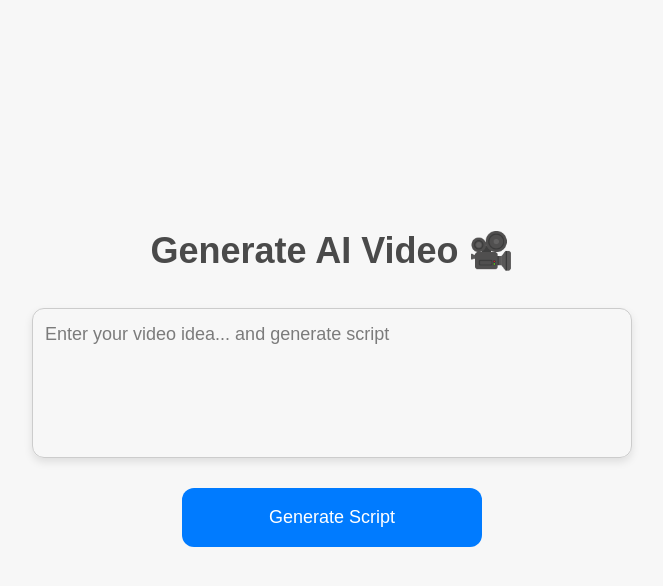
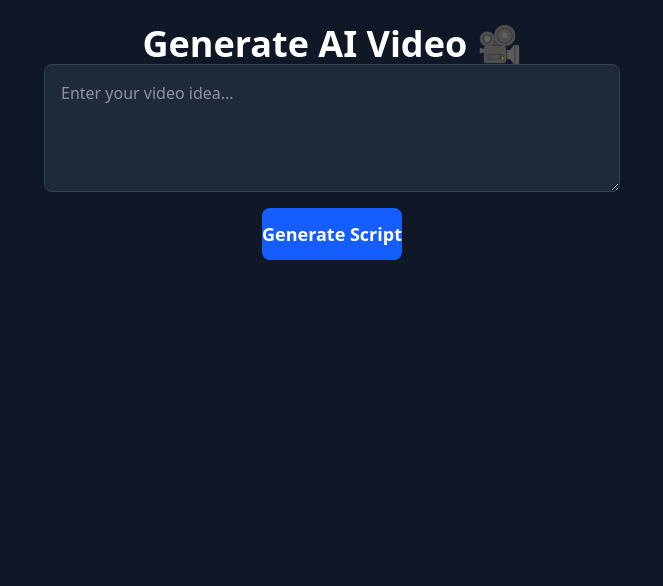
Before and after one commit to Nihalmp45/beat-sync-frontend, a React (Vite) app: page / in a window 1280 px wide. Shown: the top 586 px of the page, without its empty margins (308-971 px from the left). Built offline with nearby package versions, Linux system fonts and the light colour scheme.

Commit message:
subtitles are back and animation done

```diff
--- a/src/Components/SongInputForm.jsx
+++ b/src/Components/SongInputForm.jsx
@@ -1,18 +1,18 @@
 import React, { useState } from "react";
+import axios from "axios";
 
-const BASE_URL = "https://ai-video-phpr.onrender.com";
-
-// http://localhost:4000
+const BASE_URL = "http://localhost:4000";
 
 export default function SongInputForm() {
   const [promptText, setPromptText] = useState("");
-  const [script, setScript] = useState(""); // Define the script state here
-  const [shortenedScript, setShortenedScript] = useState(""); // State for shortened script
+  const [script, setScript] = useState("");
+  const [shortenedScript, setShortenedScript] = useState("");
   const [videoUrl, setVideoUrl] = useState("");
-  const [subtitlesUrl, setSubtitlesUrl] = useState(""); // State for subtitle URL
+  const [subtitlesUrl, setSubtitlesUrl] = useState("");
   const [isLoading, setIsLoading] = useState(false);
   const [status, setStatus] = useState("");
-  const [videoGenerated, setVideoGenerated] = useState(false); // Track if video is generated
+  const [videoGenerated, setVideoGenerated] = useState(false);
+  const [animationEffect, setAnimationEffect] = useState("fade-in"); // New state for animation
 
   const handleGenerateScript = async () => {
     if (!promptText) {
@@ -25,44 +25,22 @@ export default function SongInputForm() {
     setStatus("Generating script...");
 
     try {
-      // Step 1: Generate a script using ChatGPT
-      const scriptResponse = await fetch(
-        `${BASE_URL}/api/video/generate-script`,
-        {
-          method: "POST",
-          headers: { "Content-Type": "application/json" },
-          body: JSON.stringify({ prompt: promptText }),
-        }
-      );
-
-      const scriptData = await scriptResponse.json();
-      if (!scriptResponse.ok || !scriptData.script) {
-        throw new Error(scriptData.error || "Failed to generate script.");
-      }
-
-      const generatedScript = scriptData.script;
-      setScript(generatedScript); // Set the script in state for editing
-
-      // Step 2: Create a shortened version of the script for subtitles
-      const shortenedVersion = generateShortenedScript(generatedScript);
-      setShortenedScript(shortenedVersion); // Set the shortened script for subtitles
+      const response = await axios.post(`${BASE_URL}/api/video/generate-script`, { prompt: promptText });
+      setScript(response.data.script);
+      setShortenedScript(generateShortenedScript(response.data.script));
 
       setStatus("Script generated, feel free to edit it.");
-      setIsLoading(false); // Allow video generation only after script is edited
     } catch (error) {
       console.error("Error:", error);
-      alert(error.message);
+      alert("Failed to generate script.");
+    } finally {
       setIsLoading(false);
     }
   };
 
   const generateShortenedScript = (fullScript) => {
-    // Here we generate a shorter version of the script, this could be a truncation or summary
-    const maxLength = 300; // Limit the length to 300 characters for the subtitle
-    if (fullScript.length > maxLength) {
-      return fullScript.substring(0, maxLength) + "...";
-    }
-    return fullScript;
+    const maxLength = 300;
+    return fullScript.length > maxLength ? fullScript.substring(0, maxLength) + "..." : fullScript;
   };
 
   const handleGenerateVideo = async () => {
@@ -73,241 +51,309 @@ export default function SongInputForm() {
 
     setIsLoading(true);
     setVideoUrl("");
-    setSubtitlesUrl(""); // Clear subtitles URL
+    setSubtitlesUrl("");
     setStatus("Submitting for video generation...");
 
     try {
-      // Step 3: Send the edited script to the video generation API
-      const videoResponse = await fetch(
-        `${BASE_URL}/api/video/generate-video`,
-        {
-          method: "POST",
-          headers: { "Content-Type": "application/json" },
-          body: JSON.stringify({ prompt: script }), // Use the edited script
-        }
-      );
+      const response = await axios.post(`${BASE_URL}/api/video/generate-video`, {
+        prompt: script,
+        animationEffect, // Send animation effect
+      });
 
-      const videoData = await videoResponse.json();
-      if (!videoResponse.ok || !videoData.uuid) {
-        throw new Error(videoData.error || "Failed to queue video generation.");
-      }
-
-      pollVideoStatus(videoData.uuid);
+      pollVideoStatus(response.data.uuid);
     } catch (error) {
       console.error("Error:", error);
-      alert(error.message);
+      alert("Failed to queue video generation.");
       setIsLoading(false);
     }
   };
 
   const pollVideoStatus = async (uuid) => {
-    // Polling logic for checking video status
     try {
-      const statusResponse = await fetch(
-        `${BASE_URL}/api/video/video-status?uuid=${uuid}`
-      );
-      const statusData = await statusResponse.json();
+      const response = await axios.get(`${BASE_URL}/api/video/video-status?uuid=${uuid}`);
 
-      if (statusData.status === "success" && statusData.videoUrl) {
-        setVideoUrl(statusData.videoUrl);
-        // Use the shortened script for subtitles
-        setSubtitlesUrl(generateSubtitlesUrl(shortenedScript)); // Set subtitles URL from the shortened script
+      if (response.data.status === "success" && response.data.videoUrl) {
+        setVideoUrl(response.data.videoUrl);
+        setSubtitlesUrl(generateSubtitlesUrl(shortenedScript));
         setStatus("Video generated successfully!");
-        setVideoGenerated(true); // Mark video as generated
-        setIsLoading(false); // Reset loading state
+        setVideoGenerated(true);
+        setIsLoading(false);
       } else {
-        setStatus(statusData.status);
-        setTimeout(() => pollVideoStatus(uuid), 1000000); // Retry polling every 10 seconds
+        setTimeout(() => pollVideoStatus(uuid), 600000);
       }
     } catch (error) {
       console.error("Error polling video status:", error);
       setStatus("Error checking video status.");
-      setIsLoading(false); // Reset loading state in case of error
+      setIsLoading(false);
     }
   };
 
   const generateSubtitlesUrl = (shortenedScript) => {
-    // Create a VTT (WebVTT) formatted subtitle file
     const subtitleContent = `WEBVTT\n\n00:00:00.000 --> 00:00:10.000\n${shortenedScript}\n`;
-    const subtitleFile = new Blob([subtitleContent], { type: "text/vtt" });
-    const subtitleUrl = URL.createObjectURL(subtitleFile);
-    return subtitleUrl;
-  };
-
-  const handleDownloadVideo = () => {
-    const a = document.createElement("a");
-    a.href = videoUrl;
-    a.download = "generated-video.mp4"; // Set default file name for download
-    a.click();
+    return URL.createObjectURL(new Blob([subtitleContent], { type: "text/vtt" }));
   };
 
   return (
-    <div style={styles.container}>
-      <h1 style={styles.heading}>Generate AI Video 🎥</h1>
+    <div className="flex flex-col items-center min-h-screen bg-gray-900 text-white p-6">
+      <h1 className="text-4xl font-bold">Generate AI Video 🎥</h1>
 
       <textarea
-        style={styles.textarea}
+        className="w-full max-w-xl h-32 p-4 rounded-lg bg-gray-800 border border-gray-700"
         value={promptText}
         onChange={(e) => setPromptText(e.target.value)}
-        placeholder="Enter your video idea... and generate script"
+        placeholder="Enter your video idea..."
       />
 
       <button
-        style={{
-          ...styles.button,
-          ...(isLoading && styles.buttonHover), // Apply hover effect while loading
-        }}
+        className="mt-4 py-3 text-lg font-semibold bg-blue-600 rounded-lg"
         onClick={handleGenerateScript}
         disabled={isLoading}
       >
         {isLoading ? "Generating..." : "Generate Script"}
       </button>
 
-      {status && <p style={styles.status}>{status}</p>}
-      {isLoading && <p style={styles.status}>Loading...</p>}
-
       {script && (
-        <div>
-          <h3>Edit Script</h3>
+        <>
           <textarea
-            style={styles.editTextarea} // Increased width for script editing area
+            className="w-full h-40 p-4 mt-6 bg-gray-800 border border-gray-700"
             value={script}
-            onChange={(e) => setScript(e.target.value)} // Update the script in state
+            onChange={(e) => setScript(e.target.value)}
           />
-          <button
-            style={styles.button}
-            onClick={handleGenerateVideo}
-            disabled={isLoading}
+          <label className="mt-4">Animation Effect:</label>
+          <select
+            className="p-2 bg-gray-800 border border-gray-700"
+            value={animationEffect}
+            onChange={(e) => setAnimationEffect(e.target.value)}
           >
-            {isLoading ? "Generating Video ...please hold on!" : "Generate Video"}
+            <option value="fade-in">Fade In</option>
+            <option value="zoom">Zoom</option>
+            <option value="motion-blur">Motion Blur</option>
+          </select>
+          <button className="mt-4 py-3 text-lg font-semibold bg-green-600 rounded-lg" onClick={handleGenerateVideo}>
+            {isLoading ? "Generating..." : "Generate Video"}
           </button>
-        </div>
+        </>
       )}
 
       {videoUrl && (
-        <div style={styles.videoContainer}>
-          <h2 style={styles.videoTitle}>Generated Video 🎥</h2>
-          <video controls style={styles.video}>
+        <div className="mt-6">
+          <h2 className="text-2xl font-semibold">Generated Video 🎥</h2>
+          <video controls className="w-full">
             <source src={videoUrl} type="video/mp4" />
-            {subtitlesUrl && (
-              <track src={subtitlesUrl} kind="subtitles" label="English" default />
-            )}
-            Your browser does not support the video tag.
+            {subtitlesUrl && <track src={subtitlesUrl} kind="subtitles" label="English" default />}
           </video>
-          {videoGenerated && (
-            <div>
-              <button
-                style={styles.downloadButton}
-                onClick={handleDownloadVideo}
-              >
-                Download Video
-              </button>
-            </div>
-          )}
         </div>
       )}
     </div>
   );
 }
 
-const styles = {
-  container: {
-    display: "flex",
-    flexDirection: "column",
-    alignItems: "center",
-    justifyContent: "center",
-    padding: "40px",
-    backgroundColor: "#f7f7f7",
-    boxSizing: "border-box",
-    fontFamily: '"Arial", sans-serif',
-    minHeight: "100vh", // Allow scrolling
-  },
-  heading: {
-    fontSize: "36px",
-    marginBottom: "30px",
-    textAlign: "center",
-    color: "#4a4a4a",
-    fontWeight: "bold",
-  },
-  textarea: {
-    width: "90%",
-    maxWidth: "600px",
-    height: "150px",
-    fontSize: "18px",
-    padding: "12px",
-    borderRadius: "12px",
-    border: "1px solid #ccc",
-    resize: "none",
-    marginBottom: "30px", // Increased margin to create spacing
-    boxShadow: "0 4px 8px rgba(0, 0, 0, 0.1)",
-    transition: "box-shadow 0.3s ease",
-  },
-  editTextarea: {
-    width: "90%",
-    maxWidth: "600px",
-    height: "300px",
-    fontSize: "18px",
-    padding: "12px",
-    borderRadius: "12px",
-    border: "1px solid #ccc",
-    resize: "none",
-    marginBottom: "30px", // Increased margin to create spacing
-    boxShadow: "0 4px 8px rgba(0, 0, 0, 0.1)",
-    transition: "box-shadow 0.3s ease",
-  },
-  button: {
-    width: "50%",
-    maxWidth: "300px",
-    padding: "16px",
-    fontSize: "18px",
-    backgroundColor: "#007bff",
-    color: "#fff",
-    border: "none",
-    borderRadius: "12px",
-    cursor: "pointer",
-    marginBottom: "30px", // Increased margin to create spacing
-    transition: "background-color 0.3s ease, transform 0.2s ease",
-  },
-  buttonHover: {
-    backgroundColor: "#0056b3",
-    transform: "scale(1.05)",
-  },
-  status: {
-    fontSize: "18px",
-    textAlign: "center",
-    color: "#333",
-    fontWeight: "lighter",
-    marginBottom: "30px", // Increased margin to create spacing
-  },
-  videoContainer: {
-    display: "flex",
-    flexDirection: "column",
-    alignItems: "center",
-    width: "100%",
-    marginTop: "30px",
-  },
-  videoTitle: {
-    fontSize: "22px",
-    marginBottom: "15px",
-    color: "#333",
-    fontWeight: "bold",
-  },
-  video: {
-    width: "90%",
-    maxWidth: "500px",
-    height: "auto", // Ensures the video maintains portrait aspect ratio
-    borderRadius: "12px",
-    boxShadow: "0 4px 12px rgba(0, 0, 0, 0.1)",
-  },
-  downloadButton: {
-    marginTop: "10px",
-    padding: "12px 24px",
-    fontSize: "18px",
-    backgroundColor: "#28a745",
-    color: "#fff",
-    border: "none",
-    borderRadius: "12px",
-    cursor: "pointer",
-    transition: "background-color 0.3s ease, transform 0.2s ease",
-  },
-};
+
+
+
+
+
+
+
+
+
+
+
+
+
+
+
+
+
+
+
+
+
+
+
+
+
+
+
+
+// import React, { useState } from "react";
+
+// const BASE_URL = "http://localhost:4000";
+
+// export default function SongInputForm() {
+//   const [promptText, setPromptText] = useState("");
+//   const [script, setScript] = useState("");
+//   const [shortenedScript, setShortenedScript] = useState("");
+//   const [videoUrl, setVideoUrl] = useState("");
+//   const [subtitlesUrl, setSubtitlesUrl] = useState("");
+//   const [isLoading, setIsLoading] = useState(false);
+//   const [status, setStatus] = useState("");
+//   const [videoGenerated, setVideoGenerated] = useState(false);
+
+//   const handleGenerateScript = async () => {
+//     if (!promptText) {
+//       alert("Please enter a prompt for video generation.");
+//       return;
+//     }
+
+//     setIsLoading(true);
+//     setVideoUrl("");
+//     setStatus("Generating script...");
+
+//     try {
+//       const scriptResponse = await fetch(`${BASE_URL}/api/video/generate-script`, {
+//         method: "POST",
+//         headers: { "Content-Type": "application/json" },
+//         body: JSON.stringify({ prompt: promptText }),
+//       });
+
+//       const scriptData = await scriptResponse.json();
+//       if (!scriptResponse.ok || !scriptData.script) {
+//         throw new Error(scriptData.error || "Failed to generate script.");
+//       }
+
+//       const generatedScript = scriptData.script;
+//       setScript(generatedScript);
+//       setShortenedScript(generateShortenedScript(generatedScript));
+
+//       setStatus("Script generated, feel free to edit it.");
+//       setIsLoading(false);
+//     } catch (error) {
+//       console.error("Error:", error);
+//       alert(error.message);
+//       setIsLoading(false);
+//     }
+//   };
+
+//   const generateShortenedScript = (fullScript) => {
+//     const maxLength = 300;
+//     return fullScript.length > maxLength ? fullScript.substring(0, maxLength) + "..." : fullScript;
+//   };
+
+//   const handleGenerateVideo = async () => {
+//     if (!script) {
+//       alert("Please edit the script before submitting.");
+//       return;
+//     }
+
+//     setIsLoading(true);
+//     setVideoUrl("");
+//     setSubtitlesUrl("");
+//     setStatus("Submitting for video generation...");
+
+//     try {
+//       const videoResponse = await fetch(`${BASE_URL}/api/video/generate-video`, {
+//         method: "POST",
+//         headers: { "Content-Type": "application/json" },
+//         body: JSON.stringify({ prompt: script }),
+//       });
+
+//       const videoData = await videoResponse.json();
+//       if (!videoResponse.ok || !videoData.uuid) {
+//         throw new Error(videoData.error || "Failed to queue video generation.");
+//       }
+
+//       pollVideoStatus(videoData.uuid);
+//     } catch (error) {
+//       console.error("Error:", error);
+//       alert(error.message);
+//       setIsLoading(false);
+//     }
+//   };
+
+//   const pollVideoStatus = async (uuid) => {
+//     try {
+//       const statusResponse = await fetch(`${BASE_URL}/api/video/video-status?uuid=${uuid}`);
+//       const statusData = await statusResponse.json();
+
+//       if (statusData.status === "success" && statusData.videoUrl) {
+//         setVideoUrl(statusData.videoUrl);
+//         setSubtitlesUrl(generateSubtitlesUrl(shortenedScript));
+//         setStatus("Video generated successfully!");
+//         setVideoGenerated(true);
+//         setIsLoading(false);
+//       } else {
+//         setStatus(statusData.status);
+//         setTimeout(() => pollVideoStatus(uuid), 600000);
+//       }
+//     } catch (error) {
+//       console.error("Error polling video status:", error);
+//       setStatus("Error checking video status.");
+//       setIsLoading(false);
+//     }
+//   };
+
+//   const generateSubtitlesUrl = (shortenedScript) => {
+//     const subtitleContent = `WEBVTT\n\n00:00:00.000 --> 00:00:10.000\n${shortenedScript}\n`;
+//     const subtitleFile = new Blob([subtitleContent], { type: "text/vtt" });
+//     return URL.createObjectURL(subtitleFile);
+//   };
+
+//   return (
+//     <div className="flex flex-col items-center justify-center min-h-screen bg-gray-900 text-white p-6">
+//       <h1 className="text-4xl font-bold text-center mb-6">Generate AI Video 🎥</h1>
+
+//       <textarea
+//         className="w-full max-w-xl h-32 text-lg p-4 rounded-lg bg-gray-800 border border-gray-700 focus:outline-none focus:ring-2 focus:ring-blue-500 transition-shadow shadow-lg"
+//         value={promptText}
+//         onChange={(e) => setPromptText(e.target.value)}
+//         placeholder="Enter your video idea... and generate script"
+//       />
+
+//       <button
+//         className={`w-full max-w-xs mt-4 py-3 text-lg font-semibold rounded-lg bg-blue-600 hover:bg-blue-500 transition-transform transform hover:scale-105 ${
+//           isLoading ? "opacity-50 cursor-not-allowed" : ""
+//         }`}
+//         onClick={handleGenerateScript}
+//         disabled={isLoading}
+//       >
+//         {isLoading ? "Generating..." : "Generate Script"}
+//       </button>
+
+//       {status && <p className="text-lg text-gray-400 mt-4">{status}</p>}
+//       {isLoading && <p className="text-lg text-gray-400 mt-4">Loading...</p>}
+
+//       {script && (
+//         <div className="w-full max-w-xl mt-6">
+//           <h3 className="text-2xl font-semibold mb-2">Edit Script</h3>
+//           <textarea
+//             className="w-full h-40 text-lg p-4 rounded-lg bg-gray-800 border border-gray-700 focus:outline-none focus:ring-2 focus:ring-blue-500 transition-shadow shadow-lg"
+//             value={script}
+//             onChange={(e) => setScript(e.target.value)}
+//           />
+//           <button
+//             className={`w-full max-w-xs mt-4 py-3 text-lg font-semibold rounded-lg bg-green-600 hover:bg-green-500 transition-transform transform hover:scale-105 ${
+//               isLoading ? "opacity-50 cursor-not-allowed" : ""
+//             }`}
+//             onClick={handleGenerateVideo}
+//             disabled={isLoading}
+//           >
+//             {isLoading ? "Generating Video ...please hold on!" : "Generate Video"}
+//           </button>
+//         </div>
+//       )}
+
+//       {videoUrl && (
+//         <div className="w-full max-w-2xl flex flex-col items-center mt-6">
+//           <h2 className="text-2xl font-semibold mb-4">Generated Video 🎥</h2>
+//           <video controls className="w-full rounded-lg shadow-lg border border-gray-700">
+//             <source src={videoUrl} type="video/mp4" />
+//             {subtitlesUrl && (
+//               <track src={subtitlesUrl} kind="subtitles" label="English" default />
+//             )}
+//             Your browser does not support the video tag.
+//           </video>
+//           {videoGenerated && (
+//             <button
+//               className="mt-4 px-6 py-3 text-lg font-semibold rounded-lg bg-purple-600 hover:bg-purple-500 transition-transform transform hover:scale-105"
+//               onClick={handleDownloadVideo}
+//             >
+//               Download Video
+//             </button>
+//           )}
+//         </div>
+//       )}
+//     </div>
+//   );
+
+// }
```
